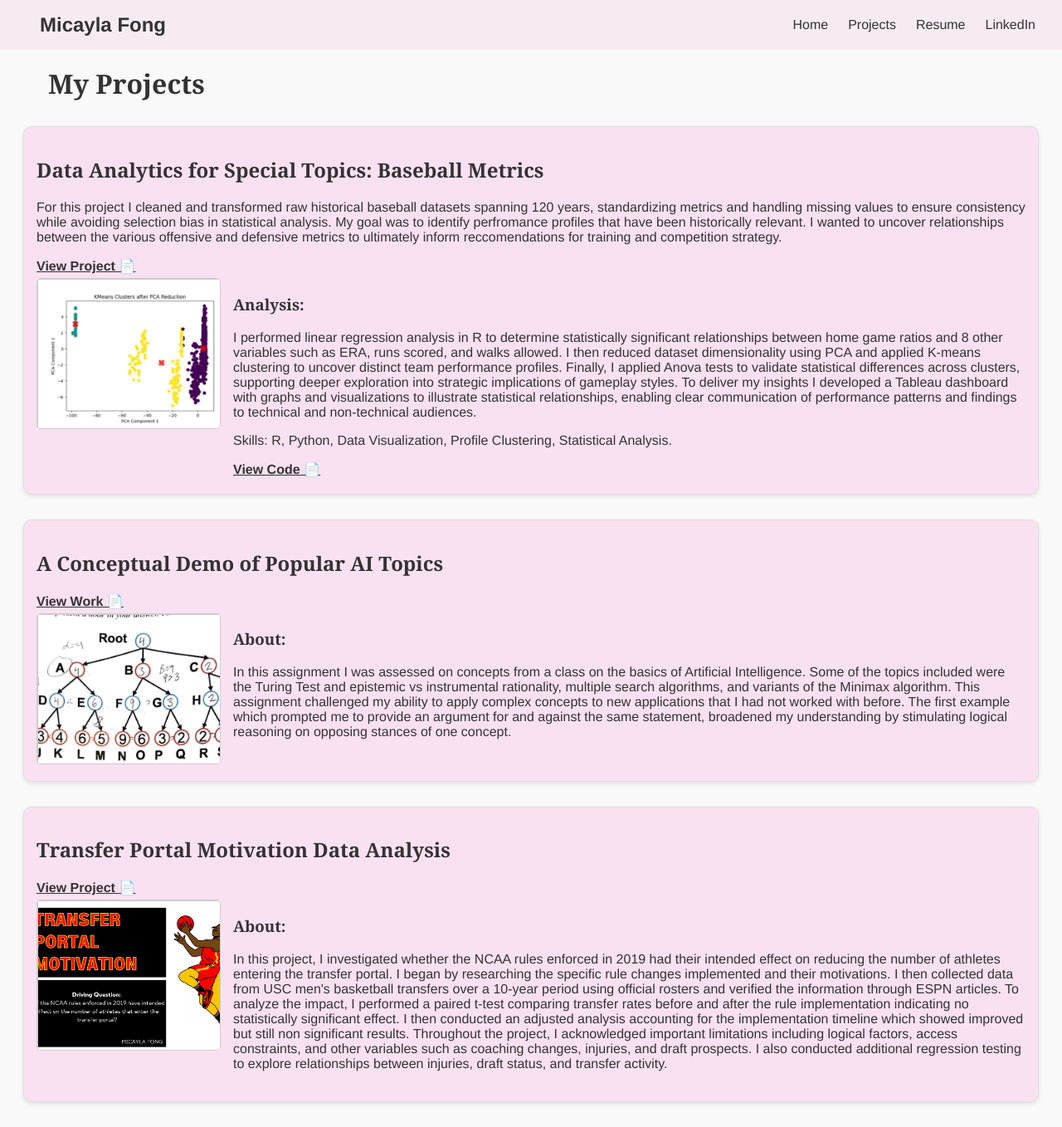
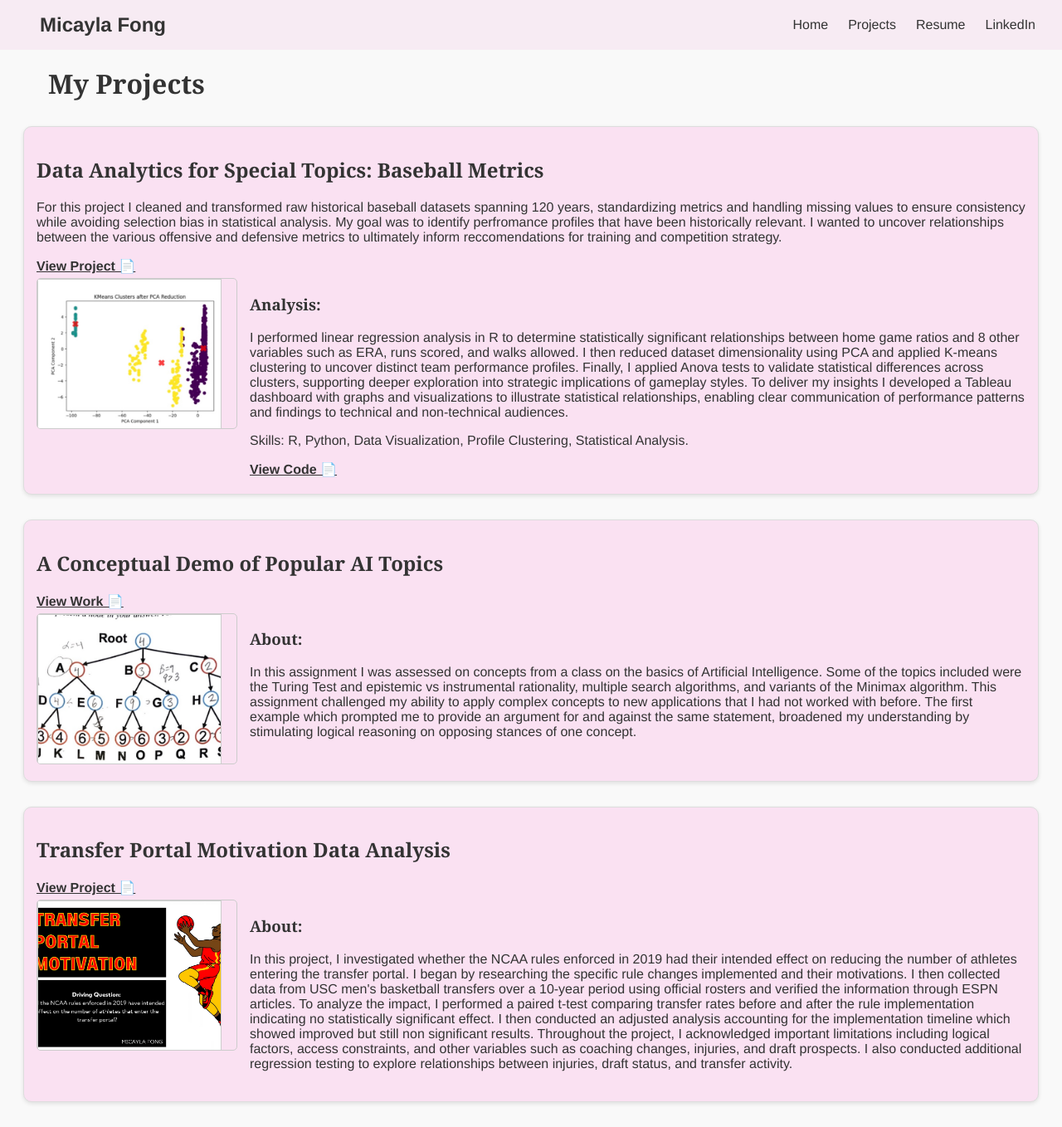
Before and after one commit to mdfong35/mdfong35.github.io, a Jekyll site: the page built from projects.md, in a window 1280 px wide and 1358 px high. Shown: the whole window at 83% size. Built offline with Jekyll 4.4.1, drawn with Linux system fonts in a browser that asks for light colours.

Commit message:
Update style.css

```diff
--- a/assets/style.css
+++ b/assets/style.css
@@ -107,7 +107,7 @@ h1, h2, h3 {
 }
 
 .img-crop-container {
-    width: 220px;    /* fixed width for all images */
+    width: 240px;    /* fixed width for all images */
     height: 180px;   /* fixed height for all images */
     overflow: hidden;
     flex-shrink: 0;  /* prevent shrinking in flex layout */
```
